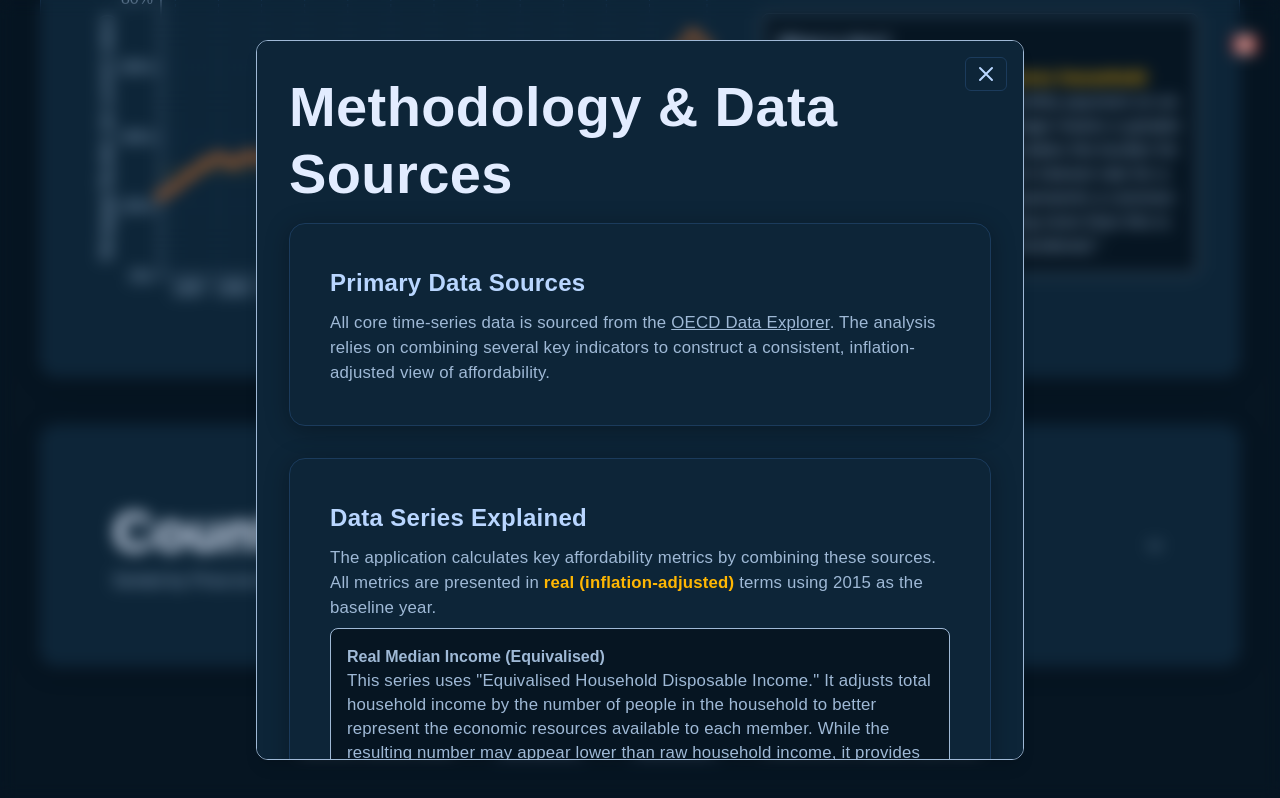
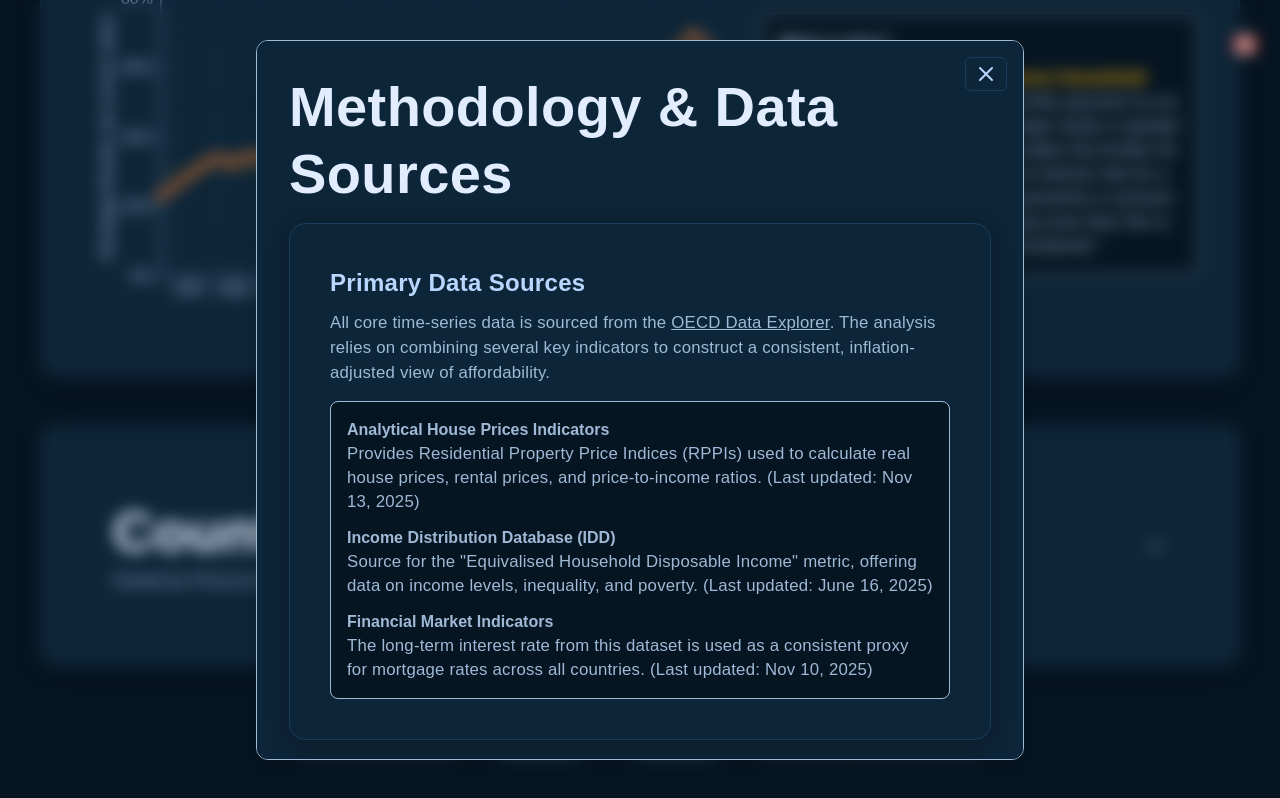
Before and after one commit to JoseAlpineTech/buying-house, a Next.js app: page / in a window 1280 px wide. Both pictures are taken after a click on the button "Methodology". Shown: the part 1785-2583 px from the top of the page. Built offline with nearby package versions, Linux system fonts and the light colour scheme; a web font is replaced by a local one.

Commit message:
Improves dataset attribution

```diff
--- a/components/ui/MethodologyModal.tsx
+++ b/components/ui/MethodologyModal.tsx
@@ -57,6 +57,38 @@ export function MethodologyModal({
               . The analysis relies on combining several key indicators to
               construct a consistent, inflation-adjusted view of affordability.
             </p>
+            <div className="mt-4 space-y-3 p-4 border border-[--color-border] rounded-lg bg-[#061522]">
+              <div>
+                <h4 className="font-semibold text-[--color-title]">
+                  Analytical House Prices Indicators
+                </h4>
+                <p className="text-sm">
+                  Provides Residential Property Price Indices (RPPIs) used to
+                  calculate real house prices, rental prices, and
+                  price-to-income ratios. (Last updated: Nov 13, 2025)
+                </p>
+              </div>
+              <div>
+                <h4 className="font-semibold text-[--color-title]">
+                  Income Distribution Database (IDD)
+                </h4>
+                <p className="text-sm">
+                  Source for the "Equivalised Household Disposable Income"
+                  metric, offering data on income levels, inequality, and
+                  poverty. (Last updated: June 16, 2025)
+                </p>
+              </div>
+              <div>
+                <h4 className="font-semibold text-[--color-title]">
+                  Financial Market Indicators
+                </h4>
+                <p className="text-sm">
+                  The long-term interest rate from this dataset is used as a
+                  consistent proxy for mortgage rates across all countries.
+                  (Last updated: Nov 10, 2025)
+                </p>
+              </div>
+            </div>
           </section>
 
           <section>
@@ -124,7 +156,7 @@ export function MethodologyModal({
                   renting one. A higher value suggests that house prices are
                   high relative to rental costs, potentially indicating lower
                   profitability for landlords or that it is more financially
--advantageous to rent.
+                  advantageous to rent.
                 </p>
               </div>
             </div>
```
